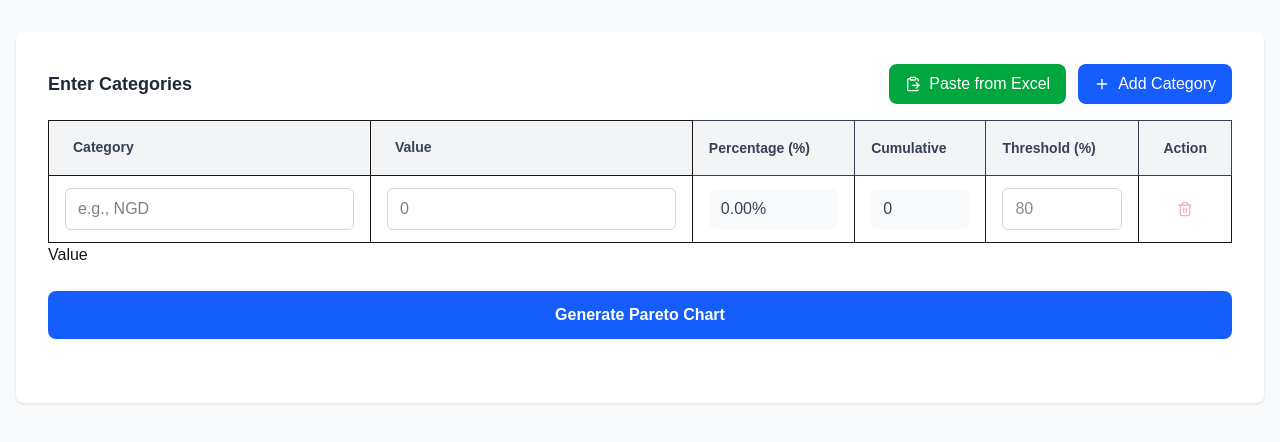
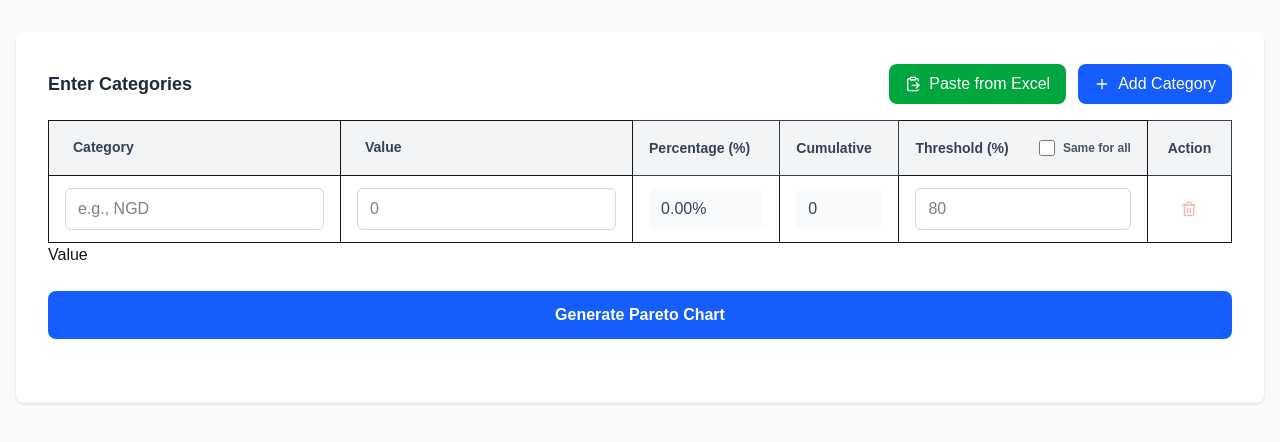
Before and after one commit to Sarvottam999/pareto-chart-generator, a Next.js app: page / in a window 1280 px wide. Shown: the top 442 px of the page. Built offline with nearby package versions, Linux system fonts and the light colour scheme.

Commit message:
added auto fill testfield of the threshhold based on first row value

```diff
--- a/app/page.tsx
+++ b/app/page.tsx
@@ -49,6 +49,8 @@ const ParetoChartGenerator: React.FC = () => {
   const [pasteText, setPasteText] = useState<string>("");
   const [pasteError, setPasteError] = useState<string>("");
 
+  const [syncThreshold, setSyncThreshold] = useState<boolean>(false);
+
   const addCategory = () => {
     const newCategory: CategoryData = {
       id: Date.now().toString(),
@@ -75,6 +77,17 @@ const ParetoChartGenerator: React.FC = () => {
         cat.id === id ? { ...cat, [field]: value } : cat
       )
     );
+  };
+
+  const handleSyncThreshold = (checked: boolean) => {
+    setSyncThreshold(checked);
+
+    if (checked && categories.length > 0) {
+      const firstThreshold = categories[0].threshold;
+      setCategories(
+        categories.map((cat) => ({ ...cat, threshold: firstThreshold }))
+      );
+    }
   };
 
   const generateChart = () => {
@@ -268,8 +281,25 @@ const ParetoChartGenerator: React.FC = () => {
                       Cumulative
                     </th>
 
-                    <th className="px-4 py-3 text-left text-sm font-semibold text-gray-700 border">
-                      Threshold (%)
+                    <th className="px-4 py-3 border">
+                      <div className="flex items-center justify-between gap-2">
+                        <span className="text-sm font-semibold text-gray-700">
+                          Threshold (%)
+                        </span>
+                        <label className="flex items-center gap-2 cursor-pointer">
+                          <input
+                            type="checkbox"
+                            checked={syncThreshold}
+                            onChange={(e) =>
+                              handleSyncThreshold(e.target.checked)
+                            }
+                            className="w-4 h-4 text-blue-600 rounded focus:ring-2 focus:ring-blue-500 cursor-pointer"
+                          />
+                          <span className="text-xs text-gray-600 whitespace-nowrap">
+                            Same for all
+                          </span>
+                        </label>
+                      </div>
                     </th>
                     <th className="px-4 py-3 text-center text-sm font-semibold text-gray-700 border">
                       Action
@@ -331,7 +361,7 @@ const ParetoChartGenerator: React.FC = () => {
                             placeholder="80"
                             min="0"
                             max="100"
-                            className="w-full px-3 py-2 border border-gray-300 rounded-md focus:outline-none focus:ring-2 focus:ring-blue-500"
+                            className="w-full px-3 py-2 border text-black border-gray-300 rounded-md focus:outline-none focus:ring-2 focus:ring-blue-500"
                           />
                         </td>
                         <td className="px-4 py-3 border text-center">
@@ -473,7 +503,6 @@ const ParetoChartGenerator: React.FC = () => {
               tabs or spaces)
             </p>
 
-
             <textarea
               value={pasteText}
               onChange={(e) => setPasteText(e.target.value)}
```
